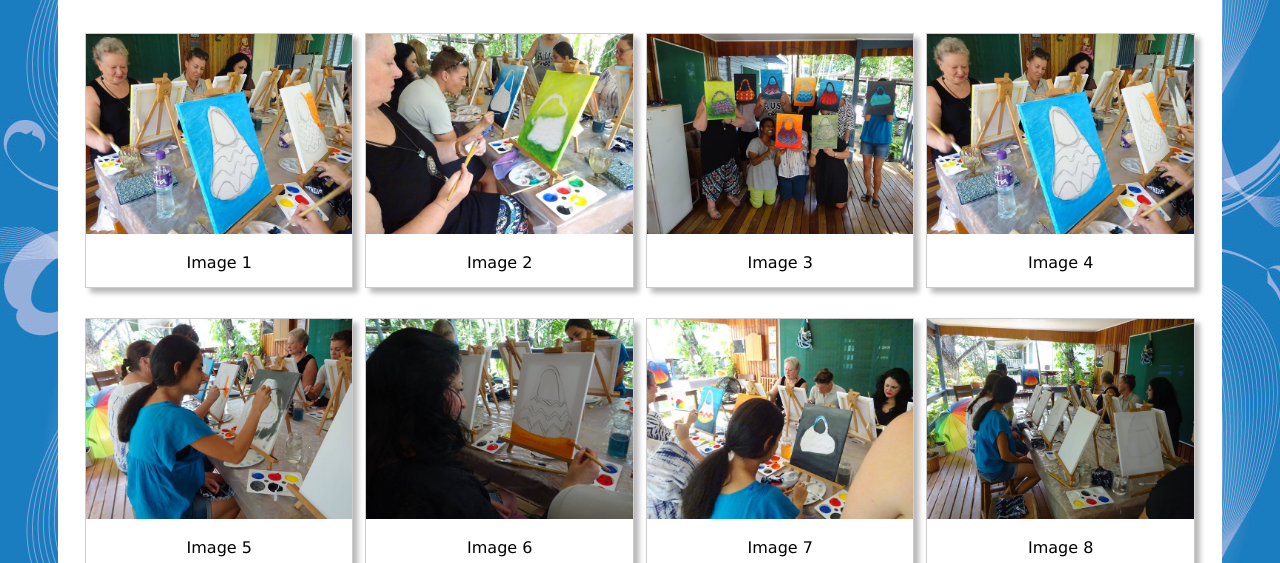
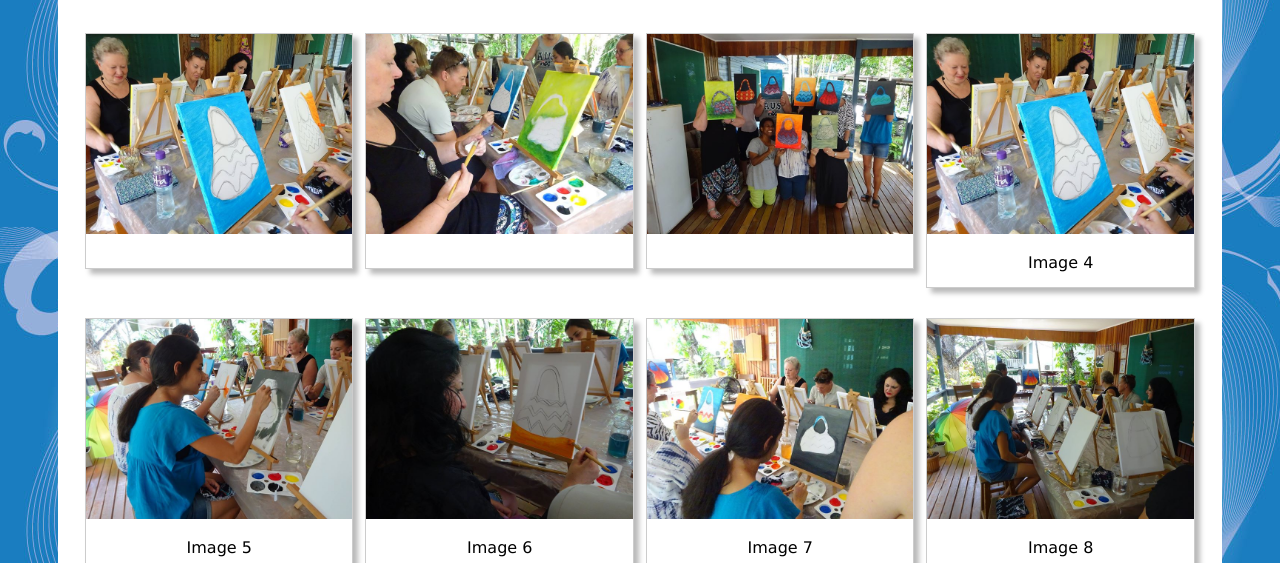
Before and after one commit to SilentKnife/CanvasCornerHTML, a plain HTML site: page Gallery/session1.html in a window 1280 px wide. Shown: the part 237-800 px from the top of the page. Drawn offline with nearby package versions, Linux system fonts and the light colour scheme.

Commit message:
Update session1.html

```diff
--- a/Gallery/session1.html
+++ b/Gallery/session1.html
@@ -61,7 +61,7 @@ $("button").click(function() {
     <a class= "link" target="_blank" href="../images/Session 1/art (1).jpg">
       <img src="../images/Session 1/art (1).jpg" alt="Art 1" width="600" height="400">
     </a>
-    <div class="desc">Image 1</div>
+    <div class="desc"></div>
   </div>
 </div>
 
@@ -70,7 +70,7 @@ $("button").click(function() {
     <a class= "link"  target="_blank" href="../images/Session 1/art (2).jpg">
       <img src="../images/Session 1/art (2).jpg" alt="Art 2" width="600" height="400">
     </a>
-    <div class="desc">Image 2</div>
+    <div class="desc"></div>
   </div>
 </div>
 
@@ -79,7 +79,7 @@ $("button").click(function() {
     <a class= "link" target="_blank" href="../images/Session 1/art (3).jpg">
       <img src="../images/Session 1/art (3).jpg" alt="Art 3" width="600" height="400">
     </a>
-    <div class="desc">Image 3</div>
+    <div class="desc"></div>
   </div>
 </div>
 
```
